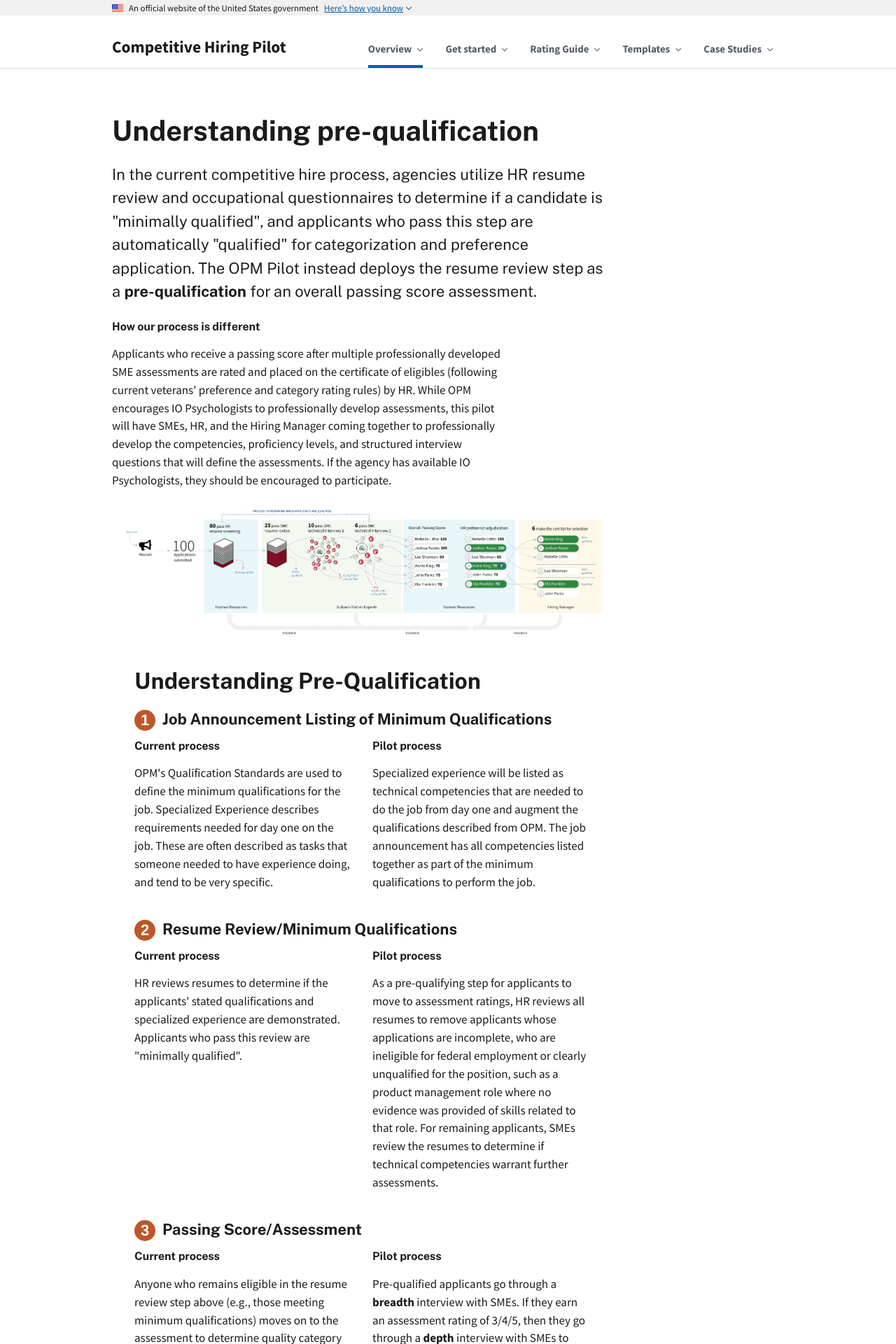
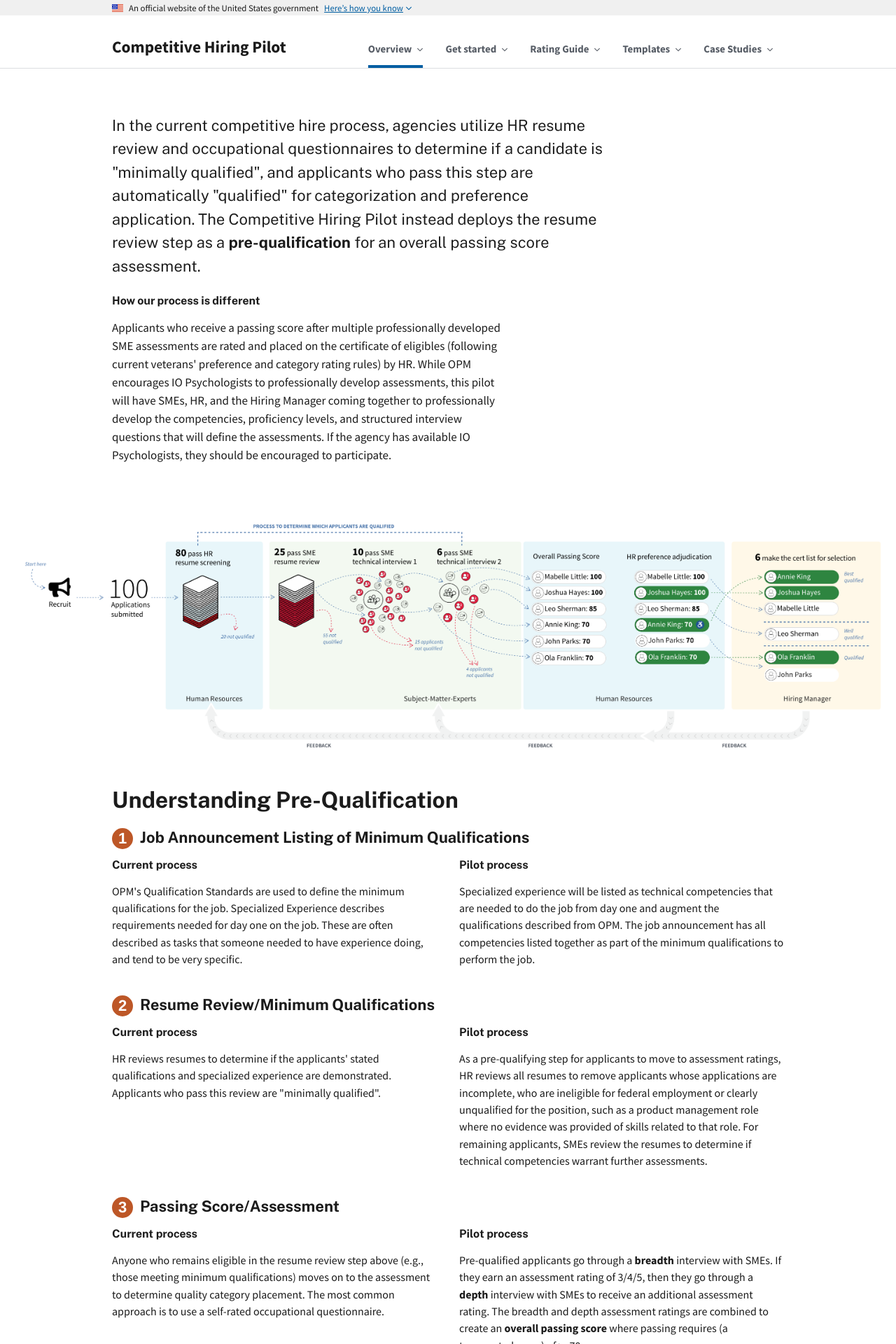
Before and after one commit to usds/SME-QA-Website, a Jekyll site: the page built from pages/understanding-pre-qualification.html, in a window 1280 px wide. Shown: the top 1920 px of the page at 70% size. Built offline with Jekyll 4.4.1, drawn with Linux system fonts in a browser that asks for light colours.

Commit message:
Reduces height of hero on home. Revises understanding pre qualification to make diagram useful.

```diff
--- a/_data/navigation.yml
+++ b/_data/navigation.yml
@@ -40,7 +40,7 @@ hiring-phases:
       href: "/hiring-phases/job-analysis/#sample-competencies-and-proficiency-levels"
     - text: Defining Minimum Qualifications from Competencies
       href: "/hiring-phases/job-analysis/#defining-minimum-qualifications-from-competencies"
-    - text: Creating a Strucutred Interview from Competencies
+    - text: Creating a Structured Interview from Competencies
       href: "/hiring-phases/job-analysis/#creating-a-structured-interview-from-competencies"
   - text: Job announcement
     href: /hiring-phases/job-announcement/
--- a/_scss/_uswds-theme-custom-styles.scss
+++ b/_scss/_uswds-theme-custom-styles.scss
@@ -31,7 +31,7 @@ i.e.
   @include u-bg('blue-cool-30');
 
   &__body {
-    @include u-padding-y(8);
+    @include u-padding-y(6);
   }
 
   &__title,
--- a/pages/understanding-pre-qualification.html
+++ b/pages/understanding-pre-qualification.html
@@ -1,12 +1,16 @@
 ---
-layout: article
+layout: default
 section: overview
 permalink: /overview/understanding-pre-qualification/
 title: Understanding pre-qualification
 ---
 
+<main id="main-content" role="main" class="usa-layout-docs usa-section chp-article">
+  <div class="grid-container">
+    <div class="grid-row grid-gap">
+      <div class="usa-layout-docs__main desktop:grid-col-9 usa-prose">
         <p class="usa-intro">
-  In the current competitive hire process, agencies utilize HR resume review and occupational questionnaires to determine if a candidate is "minimally qualified", and applicants who pass this step are automatically "qualified" for categorization and preference application. The OPM Pilot instead deploys the resume review step as a <strong>pre-qualification</strong> for an overall passing score assessment.
+          In the current competitive hire process, agencies utilize HR resume review and occupational questionnaires to determine if a candidate is "minimally qualified", and applicants who pass this step are automatically "qualified" for categorization and preference application. The Competitive Hiring Pilot instead deploys the resume review step as a <strong>pre-qualification</strong> for an overall passing score assessment.
         </p>
         <h4>How our process is different</h4>
         <p>
@@ -14,7 +18,13 @@ title: Understanding pre-qualification
           Psychologists to professionally develop assessments, this pilot will have SMEs, HR, and the Hiring Manager coming together to professionally develop the competencies, proficiency levels, and structured interview questions that will define the
           assessments. If the agency has available IO Psychologists, they should be encouraged to participate.
         </p>
+      </div>
+    </div>
+  </div>
+</main>
+<a href="{{site.baseurl}}/assets/img/multi-hurdle-process-v3.4.png" target="_blank">
   <img src="{{site.baseurl}}/assets/img/multi-hurdle-process-v3.4.png" alt="Our multi-hurdle process diagram">
+</a>
 
 <div class="process-steps">
   <div class="grid-container">
```
Also changed, not shown: assets/stylesheets/styles.css, 1 other file. Lines whose indentation alone changed are shown as unchanged.
